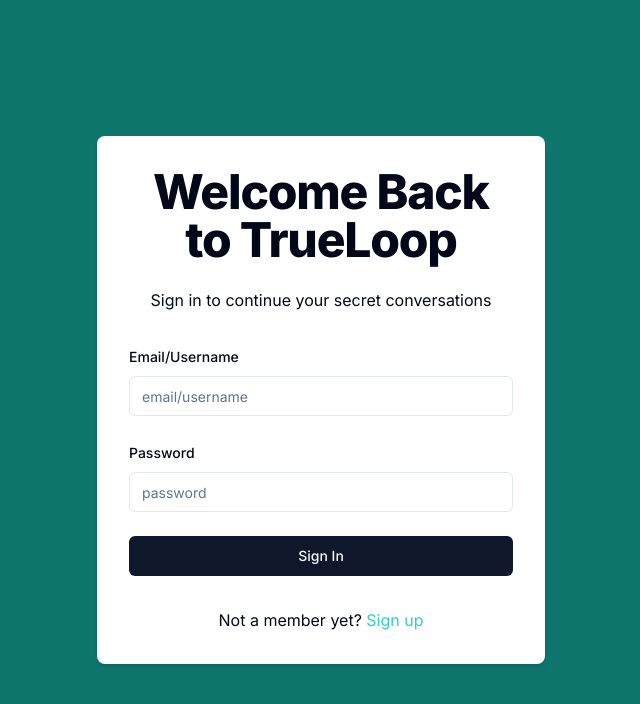
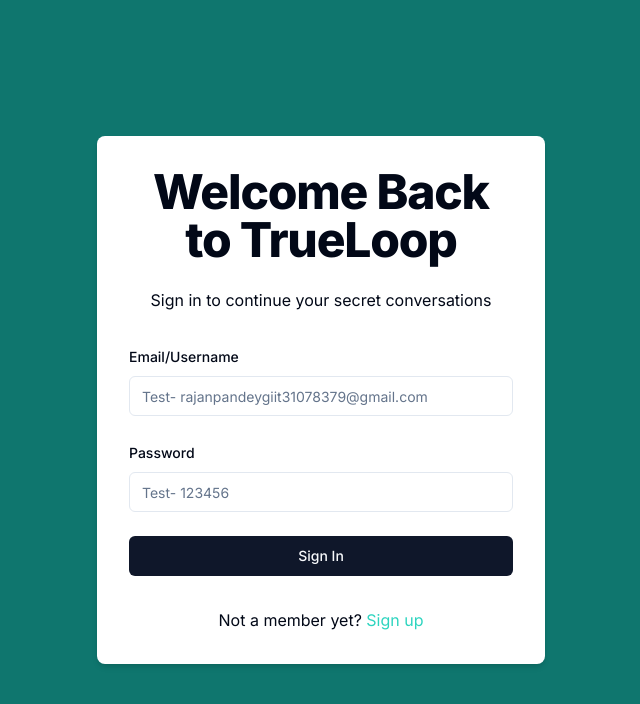
Before and after one commit to RajanPandey1311/Trueloop, a Next.js app: page /sign-in in a window 1280 px wide. Shown: the top 704 px of the page, without its empty margins (319-959 px from the left). Built offline with nearby package versions, Linux system fonts and the light colour scheme.

Commit message:
test email password provided

```diff
--- a/src/app/(app)/dashboard/page.tsx
+++ b/src/app/(app)/dashboard/page.tsx
@@ -142,7 +142,7 @@
       <h1 className="text-4xl font-bold mb-4">User Dashboard</h1>
 
       <div className="mb-4">
-        <h2 className="text-lg font-semibold mb-2">Copy Your Unique Link</h2>{' '}
+        <h2 className="text-lg font-semibold mb-2">Copy Your Unique Link and Open in another Tab</h2>{' '}
         <div className="flex items-center">
           <input
             type="text"
--- a/src/app/(auth)/sign-in/page.tsx
+++ b/src/app/(auth)/sign-in/page.tsx
@@ -85,7 +85,7 @@
               render={({ field }) => (
                 <FormItem>
                   <FormLabel>Email/Username</FormLabel>
-                  <Input placeholder='email/username' {...field} />
+                  <Input placeholder='Test- rajanpandeygiit31078379@gmail.com' {...field} />
                   <FormMessage />
                 </FormItem>
               )}
@@ -96,7 +96,7 @@
               render={({ field }) => (
                 <FormItem>
                   <FormLabel>Password</FormLabel>
-                  <Input type="password" placeholder='password' {...field} />
+                  <Input type="password" placeholder='Test- 123456' {...field} />
                   <FormMessage />
                 </FormItem>
               )}
```
